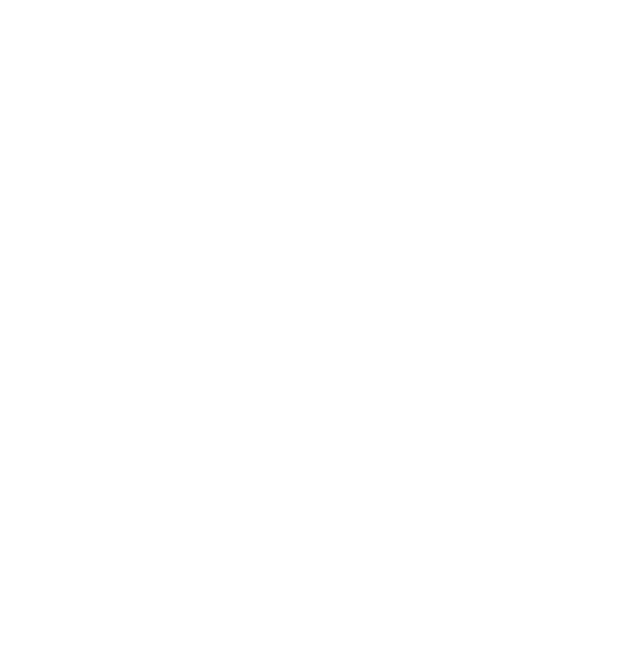
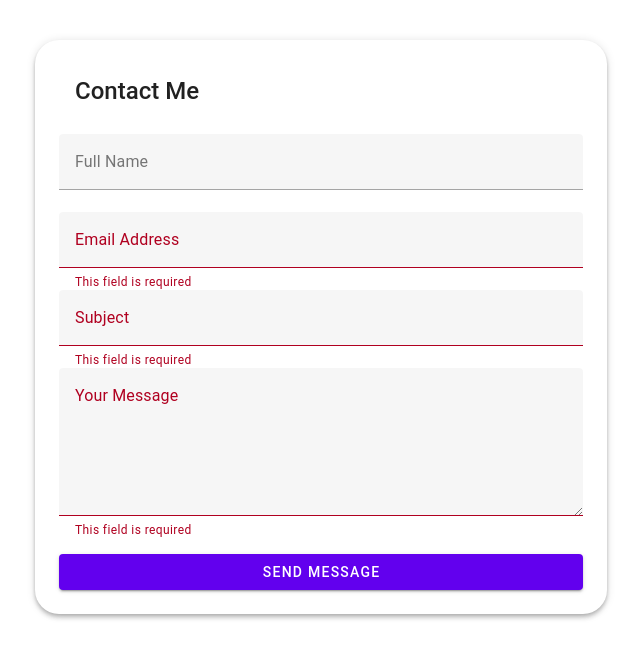
Before and after one commit to JEREMIAHJPG/portfolio, a Nuxt app: page /Contact in a window 1280 px wide. Before the commit this address had no page. Shown: the top 658 px of the page, without its empty margins (319-960 px from the left). Built offline with nearby package versions, Linux system fonts and the light colour scheme.

Commit message:
document download integration

```diff
--- a/components/ContactLinks.vue
+++ b/components/ContactLinks.vue
@@ -5,6 +5,8 @@
     <v-btn color="success" class="ma-2" :href="whatsapp">WhatsApp</v-btn>
     <v-btn color="primary" class="ma-2" :href="telegram">Telegram</v-btn>
     <v-btn color="info" class="ma-2" :href="linkedin">LinkedIn</v-btn>
+    <v-btn color="info" class="ma-2" href="/Contact">Contact</v-btn>
+
   </v-container>
 </template>
 
--- a/components/Header.vue
+++ b/components/Header.vue
@@ -4,9 +4,9 @@
 
       <v-app-bar-title class="text-h5 text-white">Asastra Dev</v-app-bar-title>
       <v-spacer></v-spacer>
-      <v-btn icon href="/about"><v-icon>mdi-account</v-icon></v-btn>
-      <v-btn icon href="/projects"><v-icon>mdi-briefcase</v-icon></v-btn>
-      <v-btn icon href="/contact"><v-icon>mdi-message</v-icon></v-btn>
+      <v-btn icon href="/About"><v-icon>mdi-account</v-icon></v-btn>
+      <!-- <v-btn icon href="/projects"><v-icon>mdi-briefcase</v-icon></v-btn> -->
+      <v-btn icon href="/Contact" alt="contact"><v-icon>mdi-message</v-icon></v-btn>
     </v-app-bar>
   </template>
   <script setup lang="ts">
--- a/components/Projects.vue
+++ b/components/Projects.vue
@@ -9,8 +9,8 @@
             <v-card-subtitle>{{ project.description }}</v-card-subtitle>
             <v-btn color="info"
 
-            size="large" rounded
-            class="position-fixed bottom-0 callbtnlinkedin"
+            size="small" rounded
+            class="position-relative bottom-0 btnwebsite"
             variant="elevated"
             :href="project.iframe"
            >
@@ -18,8 +18,8 @@
            </v-btn>
 
             <v-btn color="success"
-            size="large" rounded
-            class="position-fixed bottom-0 callbtnwatsapp"
+            size="small" rounded
+            class="position-relative bottom-0 btngithub"
             variant="elevated"
             :href="project.github">
            GitHub
@@ -39,3 +39,14 @@ const projects = [
   { title: 'ASASTRA – Terms and Conditions policy page', iframe: 'https://asastra.vercel.app/termsandconditions', description: 'Built with Nuxt3 + Firebase', github: 'https://github.com/JEREMIAHJPG/ASASTRA_NEW.git'},
 ];
 </script>
+<style scoped>
+
+.btnwebsite{
+  position: relative;
+  z-index:12;
+}
+.btngithub{
+  position: relative;
+  z-index:12;
+}
+</style>
--- a/nuxt.config.ts
+++ b/nuxt.config.ts
@@ -74,6 +74,8 @@ export default defineNuxtConfig({
       linkedInUrl: process.env.LINKEDIN_URL,
       telegramUrl: process.env.TELEGRAM_URL,
       whatsappUrl: process.env.WHATSAPP_URL,
+      Emailpass: process.env.EMAILPASS,
+      EmailUser: process.env.EMAILUSER,
     }
   },
 
--- a/pages/About.vue
+++ b/pages/About.vue
@@ -1,5 +1,6 @@
 <template>
     <v-container class="py-12">
+      <div ref="resumeContent">
       <v-row>
         <v-col cols="12" md="4">
           <v-card class="pa-4 elevation-3">
@@ -93,14 +94,44 @@
           </v-card>
         </v-col>
       </v-row>
+    </div>
+    <v-row md-2 m-4 class="downloadandsend" >
+            <div style="text-align: center; align-items:center; justify-content: center;">
+              <v-btn color="primary" class="ma-2" @click="generatePDF" :href="'/Jeremiah_Chukwuebuka_Resume.pdf'" rounded download><v-icon left small>download</v-icon>Download Resume</v-btn>
+            </div>
+     </v-row>
     </v-container>
   </template>
 
-  <script setup>
+  <script>
+import { jsPDF } from 'jspdf';
+import html2canvas from 'html2canvas';
   // Feel free to add props or state here if you want to make the data dynamic in the future
+export default {
+    name: 'About',
+    data() {
+      return {
+        // Add any data properties you need here
+      };
+    },
+    methods: {
+      generatePDF() {
+        // Logic to generate PDF if needed, or just use the link in the button
+        const pdf = new jsPDF();
+      const content = this.$refs.resumeContent;
+
+      html2canvas(content).then((canvas) => {
+        const imgData = canvas.toDataURL("image/png");
+        pdf.addImage(imgData, "PNG", 10, 10, 180, 160);
+        pdf.save("Jeremiah-Chukwuebuka-Resume-CV.pdf");
+      });
+      }
+    }
+  };
   </script>
 
   <style scoped>
+
   a {
     color: #1976d2;
     text-decoration: none;
--- /dev/null
+++ b/pages/Contact.vue
@@ -0,0 +1,96 @@
+<template>
+    <v-container class="py-10">
+      <v-row justify="center">
+        <v-col cols="12" md="8" lg="6">
+          <v-card class="pa-6 rounded-xl elevation-4">
+            <v-card-title class="text-h5 mb-4">Contact Me</v-card-title>
+            <v-form ref="form" v-model="valid" @submit.prevent="submitForm">
+              <v-text-field
+                v-model="form.name"
+                label="Full Name"
+                :rules="[rules.required]"
+                outlined
+                dense
+                required
+              />
+              <v-text-field
+                v-model="form.email"
+                label="Email Address"
+                :rules="[rules.required, rules.email]"
+                outlined
+                dense
+                required
+              />
+              <v-text-field
+                v-model="form.subject"
+                label="Subject"
+                :rules="[rules.required]"
+                outlined
+                dense
+                required
+              />
+              <v-textarea
+                v-model="form.message"
+                label="Your Message"
+                :rules="[rules.required]"
+                outlined
+                rows="5"
+                required
+              />
+              <v-btn type="submit" color="primary" :loading="loading" class="mt-4" block>
+                Send Message
+              </v-btn>
+            </v-form>
+          </v-card>
+          <v-snackbar v-model="snackbar" :color="snackbarColor" timeout="3000">
+            {{ snackbarText }}
+          </v-snackbar>
+        </v-col>
+      </v-row>
+    </v-container>
+  </template>
+
+  <script setup>
+  import { ref } from 'vue'
+
+  const valid = ref(false)
+  const loading = ref(false)
+  const snackbar = ref(false)
+  const snackbarText = ref('')
+  const snackbarColor = ref('success')
+
+  const form = ref({
+    name: '',
+    email: '',
+    subject: '',
+    message: ''
+  })
+
+  const rules = {
+    required: v => !!v || 'This field is required',
+    email: v => /.+@.+\..+/.test(v) || 'Email must be valid'
+  }
+
+  const submitForm = async () => {
+    if (!valid.value) return
+
+    loading.value = true
+
+    try {
+      await $fetch('/api/contact-email', {
+        method: 'POST',
+        body: form.value
+      })
+
+      snackbarColor.value = 'success'
+      snackbarText.value = 'Message sent successfully!'
+      form.value = { name: '', email: '', subject: '', message: '' }
+    } catch (err) {
+      snackbarColor.value = 'error'
+      snackbarText.value = 'Failed to send message. Try again.'
+    } finally {
+      snackbar.value = true
+      loading.value = false
+    }
+  }
+  </script>
```
Also changed, not shown: layouts/default.vue (+0 -7 lines), 1 other file (tests, documents, lock files or other folders).
